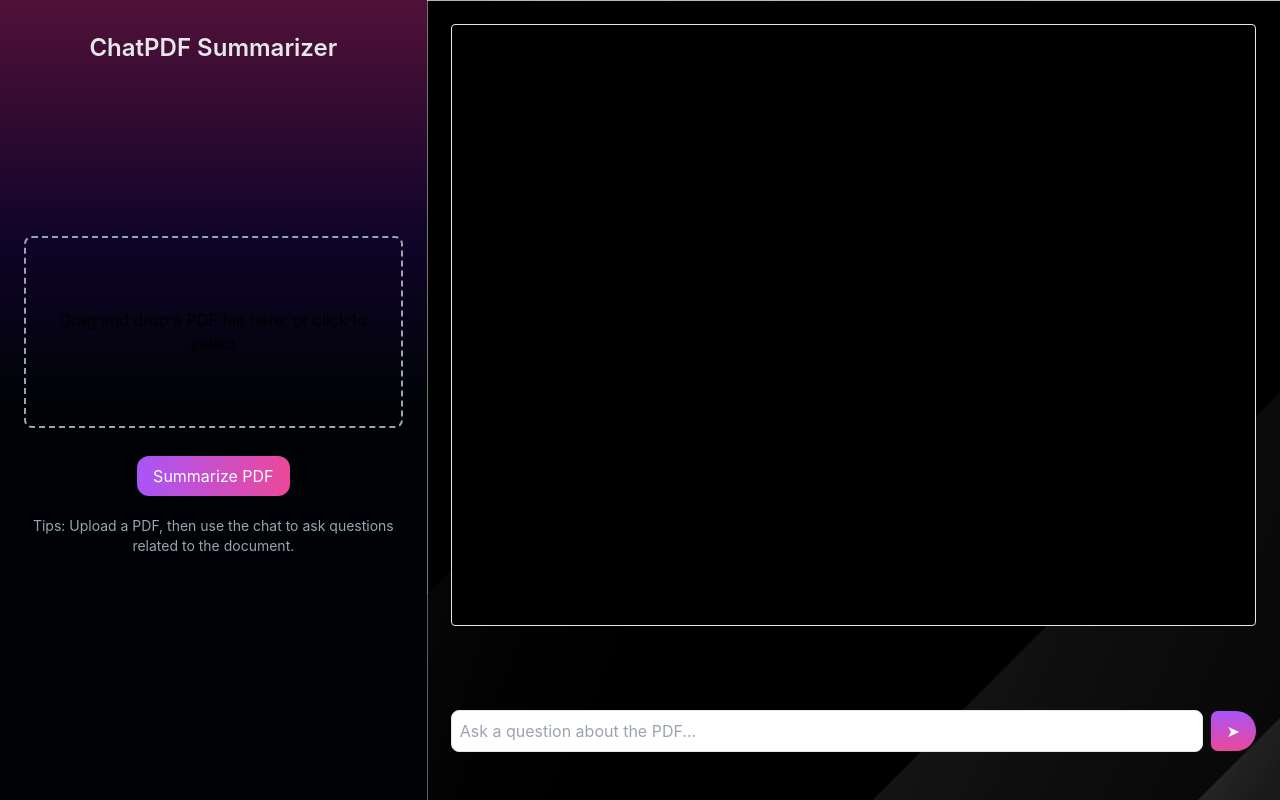
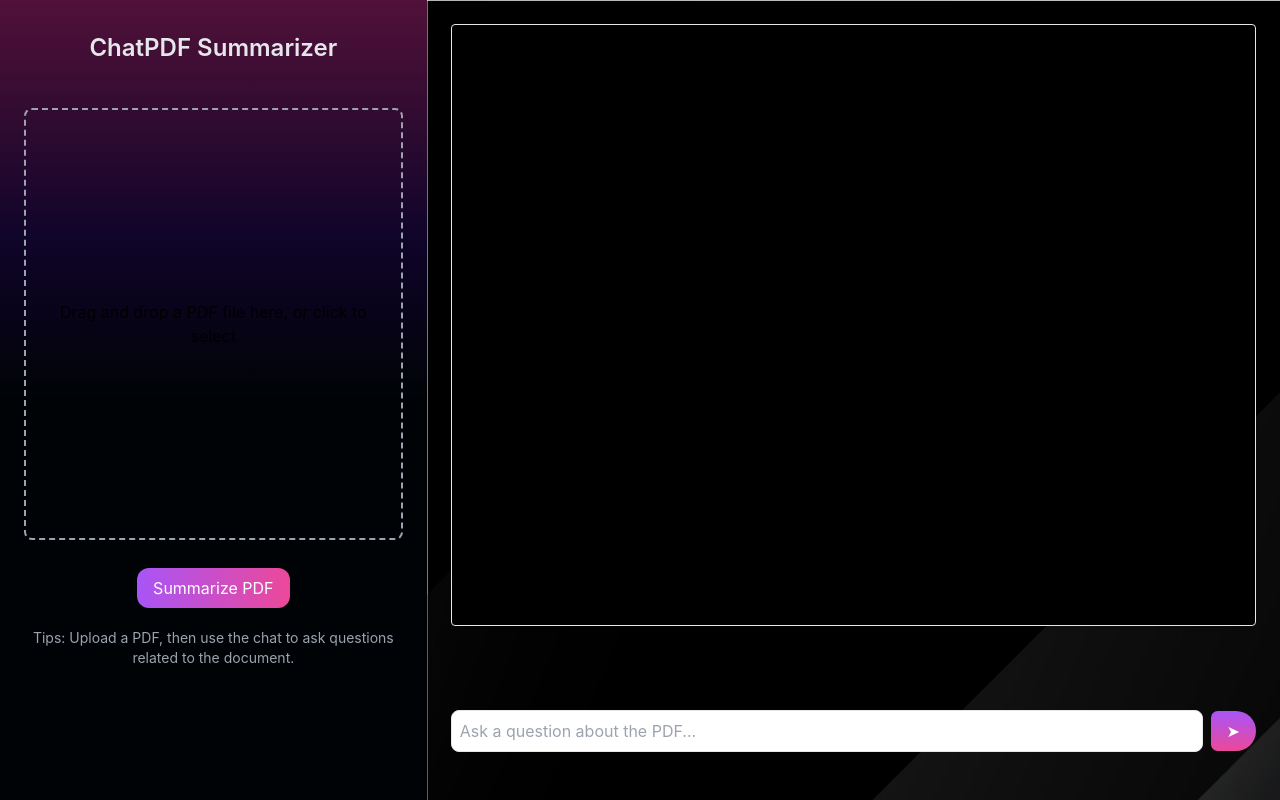
Before and after one commit to CrypticFate5/Collab-Study, a React (Vite) app in the folder client/: page /chatpdf in a window 1280 px wide. Built offline with nearby package versions, Linux system fonts and the light colour scheme.

Commit message:
style(chatpdf): made the preview of PDF bigger

```diff
--- a/client/src/pages/ChatPDF.jsx
+++ b/client/src/pages/ChatPDF.jsx
@@ -95,14 +95,14 @@ const PdfUpload = () => {
         </h2>
         <div
           {...getRootProps()}
-          className="border-2 border-dashed border-gray-400 p-4 rounded-lg text-center cursor-pointer flex items-center justify-center h-48 mt-40 relative"
+          className="border-2 border-dashed border-gray-400 p-4 rounded-lg text-center cursor-pointer flex items-center justify-center h-[27rem] mt-8 relative"
         >
           <input {...getInputProps()} />
           {previewUrl ? (
             <embed
               src={previewUrl}
               type="application/pdf"
-              className="w-full h-full object-cover"
+              className="w-full h-full object-contain"
             />
           ) : (
             <p>Drag and drop a PDF file here, or click to select</p>
@@ -122,7 +122,7 @@ const PdfUpload = () => {
 
       {/* Chat Section */}
       <div
-        className="w-2/3 p-6  text-white flex flex-col justify-between"
+        className="w-2/3 p-6 text-white flex flex-col justify-between"
         style={{
           backgroundImage: `url('/Chatbg.jpg')`,
           backgroundRepeat: "no-repeat",
@@ -164,7 +164,7 @@ const PdfUpload = () => {
             onChange={(e) => setUserQuery(e.target.value)}
             onKeyDown={handleKeyPress}
             placeholder="Ask a question about the PDF..."
-            className="flex-1  p-2 border rounded-lg bg-gray"
+            className="flex-1 p-2 border rounded-lg bg-gray"
           />
           <button
             className="bg-gradient-to-b from-purple-500 to-pink-500 hover:from-purple-600 hover:to-pink-600 px-4 py-2 rounded-r-3xl rounded-l-lg"
```
